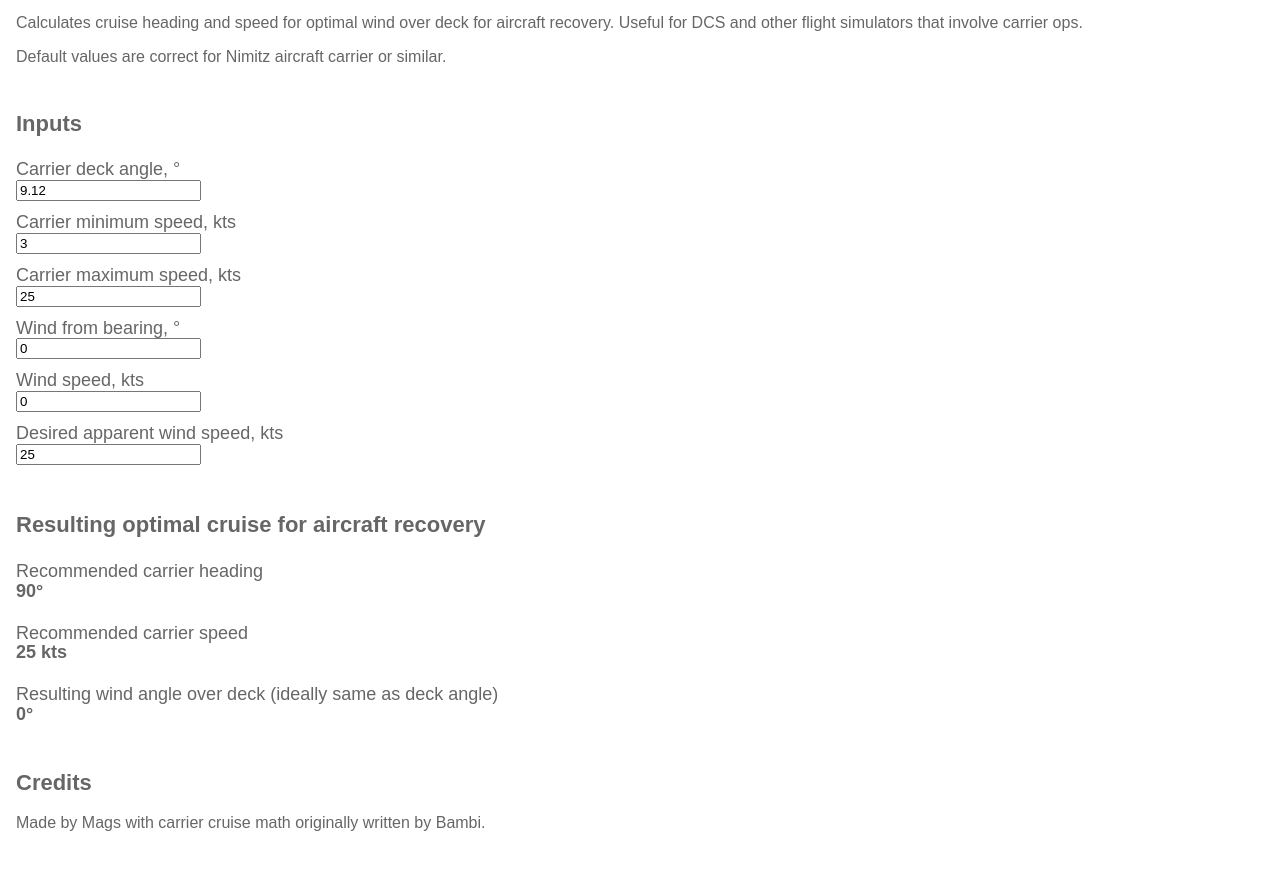
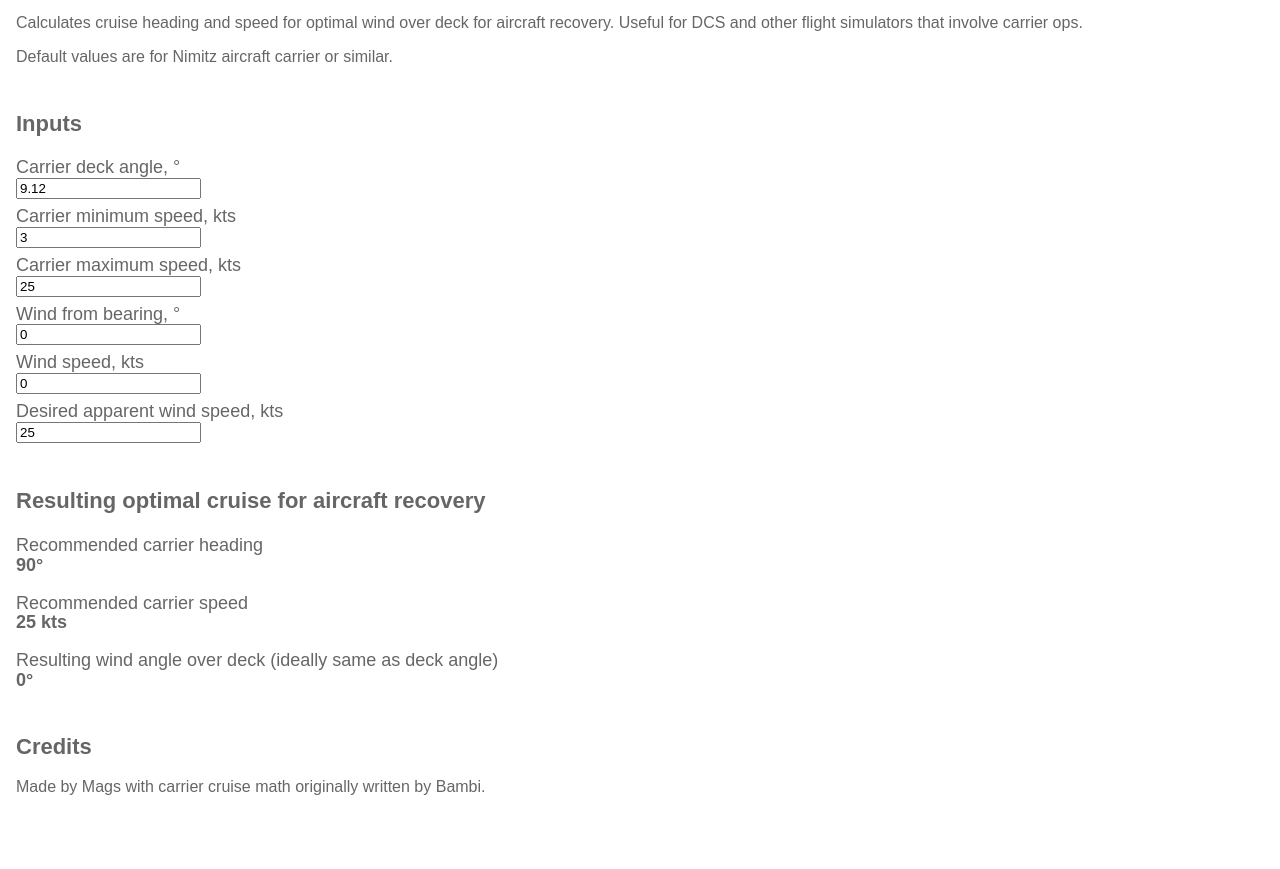
Before and after one commit to magwo/carrier-cruise, a plain HTML site: page index.html in a window 1280 px wide. Shown: the part 49-918 px from the top of the page. Drawn offline with Linux system fonts and the light colour scheme.

Commit message:
Update stuff

```diff
--- a/carrier-cruise.js
+++ b/carrier-cruise.js
@@ -15,8 +15,6 @@ function getShipCourseAndSpeed(
 
     let v;
     let theta;
-
-    console.log("Deck angle is", DA);
 
     // Check if we have too much wind
     if (w + Math.cos(DA) * V_MIN > a) {
@@ -38,8 +36,6 @@ function getShipCourseAndSpeed(
     }
 
     const ship_heading = (540 + (wind_direction_deg + theta * 180 / pi)) % 360;
-
-    console.log("Ship heading is", ship_heading);
 
     // Calculate the angle of the apparent wind
     const ad = Math.atan(w * Math.sin(theta) / (v + w * Math.cos(theta))) * 180 / pi;
--- a/index.html
+++ b/index.html
@@ -40,7 +40,7 @@
 
         label {
             display: block;
-            padding: 6px 0;
+            padding: 4px 0;
         }
         input {
             display: block;
@@ -56,7 +56,7 @@
 <body>
     <h1>Carrier cruise calculator by Mags & Bambi</h1>
     <p>Calculates cruise heading and speed for optimal wind over deck for aircraft recovery. Useful for DCS and other flight simulators that involve carrier ops.</p>
-    <p>Default values are correct for Nimitz aircraft carrier or similar.</p>
+    <p>Default values are for Nimitz aircraft carrier or similar.</p>
 
     <section>
         <h2>Inputs</h2>
```
